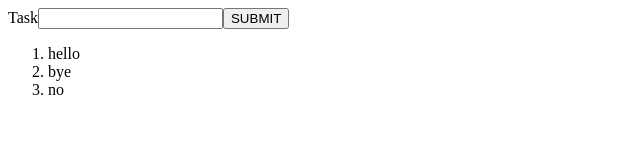
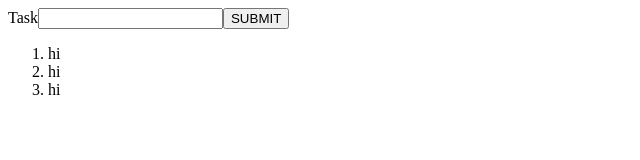
Before and after one commit to Vikms95/react-listandforms, a React (Create React App) app in the folder react-listandforms/: page / in a window 1280 px wide. Shown: the top 160 px of the page, without its empty margins (0-640 px from the left). Built offline with nearby package versions, Linux system fonts and the light colour scheme.

Commit message:
Properly adding rendering with object as state

```diff
--- a/react-listandforms/src/App.js
+++ b/react-listandforms/src/App.js
@@ -1,32 +1,38 @@
 import React,{Component} from "react"
 import Overview from "./components/Overview"
-
+import uniqid from "uniqid"
 class App extends Component{
   constructor(){
     super()
     // Array of strings, only the last index gets udpated with updateData
-    this.state = ["hello","bye","no"]
+    this.state = {
+      currentTask: {
+        text: "",
+        id: uniqid()
+      },
+      tasks: [{text:"hi",id:"klsdjs"},{text:"hi",id:"klsdjass"},{text:"hi",id:"klsdasdsajs"}]
+    }
     this.updateData = this.updateData.bind(this)
     this.addNewTask = this.addNewTask.bind(this)
   }
 
   addNewTask(){
-    this.setState(prevState=>{
-      const input = document.getElementById('name')
-      input.value = ""
-      let newArray = Object.keys(prevState).map(key => prevState[key])
-      return [...newArray, ""]
+    this.setState({
+      currentTask: {
+        text:"",
+        id:uniqid
+      },
+      tasks: [...this.state.tasks, this.state.currentTask]
     })
+
   }
 
   updateData(event){
-    // Gets the last index from state and renders its value to the event value
-    // const value = event.target.value
-    this.setState(prevState=>{
-      const value = event.target.value
-      let newArray = Object.keys(prevState).map(key => prevState[key])
-      newArray = newArray.slice(0, newArray.length - 1)
-      return [...newArray, value]
+    this.setState({
+      currentTask : {
+        text: event.target.value,
+        id: this.state.currentTask.id
+      }
     })
   }
 
@@ -36,9 +42,9 @@ class App extends Component{
         <form>
             <label htmlFor="task">Task</label>
             <input id="name" name="task" type="text" onChange={this.updateData}></input>
-        <button type="button" onClick={this.addNewTask}>SUBMIT</button>
+        <button type="button"  onClick={this.addNewTask}>SUBMIT</button>
         </form>
-        <Overview taskList={this.state}/>
+        <Overview taskList={this.state.tasks}/>
       </div>
     );
    }
--- a/react-listandforms/src/components/Overview.js
+++ b/react-listandforms/src/components/Overview.js
@@ -2,15 +2,17 @@ import React,{Component} from "react"
 
 class Overview extends Component{
 
-    renderInputValues(){// Renders all values from props.taskList and wraps them with <li> with map method
-      let newArray = Object.keys(this.props.taskList).map(key => this.props.taskList[key])
-      return newArray.map(task=> <li>{task}</li>)
+    renderTasks(){
+        console.log(this.props.taskList)
+        return this.props.taskList.map(task =>{
+            return <li key={task.id}>{task.text}</li>
+        })
     }
 
     render(){
         return(
             <ol>
-                {this.renderInputValues()}
+                {this.renderTasks()}
             </ol>
         )
     }
```
Also changed, not shown: 1 other file (tests, documents, lock files or other folders).
